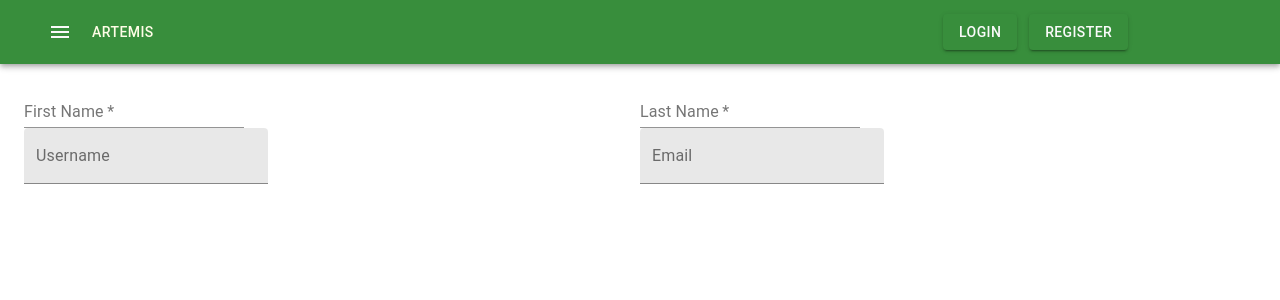
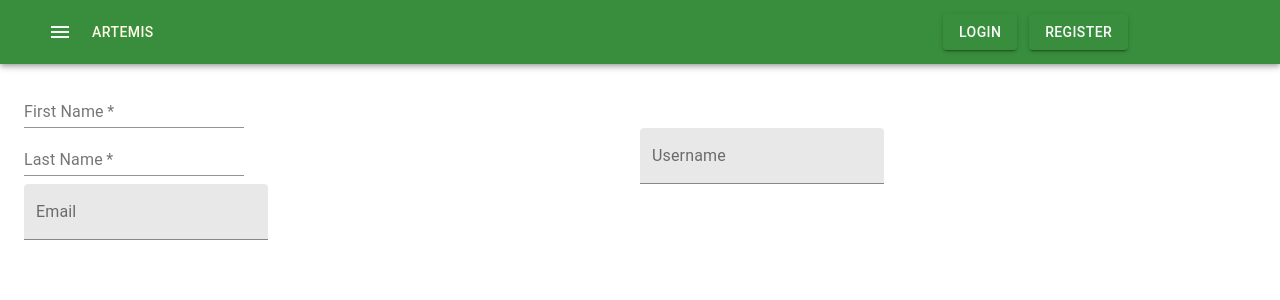
Before and after one commit to Alb33rt/artemis, a React (Create React App) app in the folder code-client/: page /profile in a window 1280 px wide. Shown: the top 300 px of the page. Built offline with nearby package versions, Linux system fonts and the light colour scheme; no server answers.

Commit message:
merged conflicts

```diff
--- a/code-client/src/components/editProfile.jsx
+++ b/code-client/src/components/editProfile.jsx
@@ -120,7 +120,7 @@
         <Container container>
            <Box mt={2}>
             <Grid container spacing={0}>
-            <Grid item md={6} xs={12}>
+            <Grid item md={12} xs={12}>
                 <TextField
                 required
                 id="standard-basic"
```
